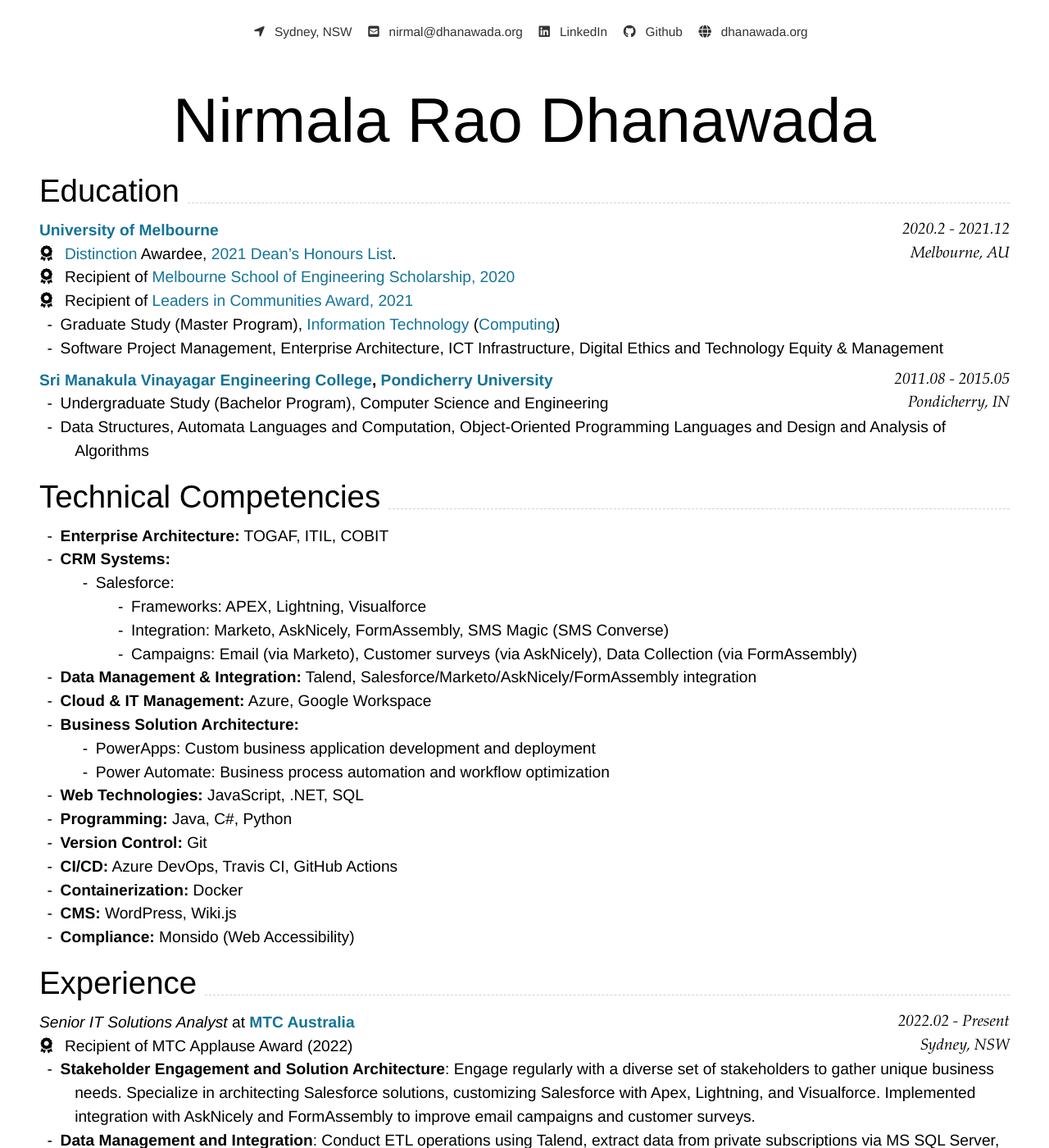
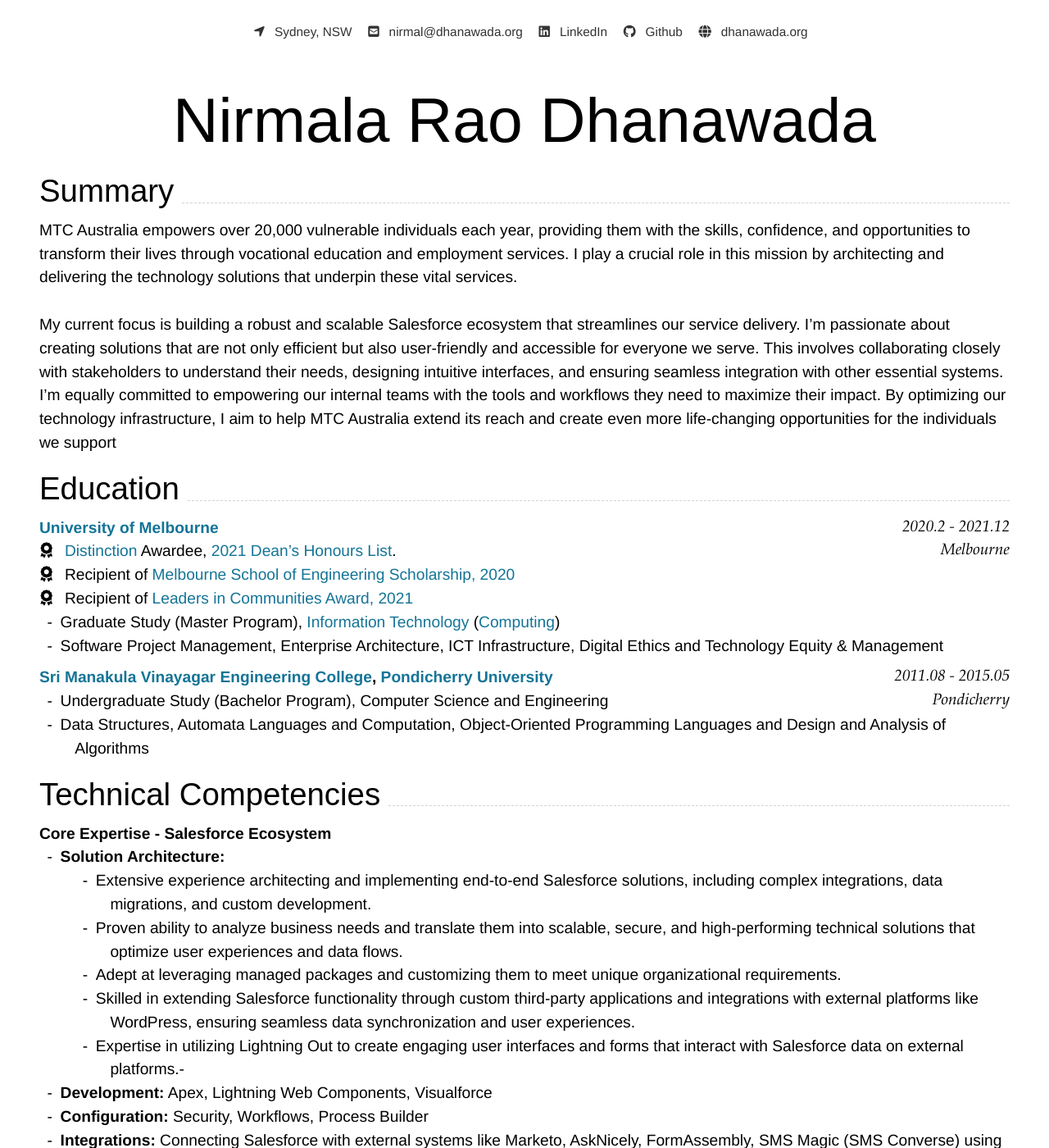
Before and after one commit to thedhanawada/me, a Jekyll site: the page built from index.md, in a window 1280 px wide and 1400 px high. Shown: the whole window at 82% size. Built offline with Jekyll 4.4.1, drawn with Linux system fonts in a browser that asks for light colours; some of the changed text lies outside the part shown.

Commit message:
all changes

````diff
--- a/index.md
+++ b/index.md
@@ -32,15 +32,18 @@ phone:
 
 # Nirmala Rao Dhanawada
 
-<!--## Career Summary
+## Summary
 
-With a career spanning six years in the Information Technology sector, my specialization focuses on the development of software solutions and the provision of technology management services to organizations. As an active member of the open-source community, I am deeply committed to giving back and have dedicated a significant portion of my career to supporting and collaborating with various open-source initiatives. As a technology enthusiast, my efforts are oriented towards the seamless integration of systems in order to optimize efficiency and achieve strategic business objectives. I have collaborated with diverse teams and technical stakeholders to successfully execute projects for a variety of organizations, including non-profit entities. Motivated by a deep-rooted commitment to community service, I am resolute in my pursuit of utilizing my technical expertise to drive meaningful and positive impact.-->
+MTC Australia empowers over 20,000 vulnerable individuals each year, providing them with the skills, confidence, and opportunities to transform their lives through vocational education and employment services. I play a crucial role in this mission by architecting and delivering the technology solutions that underpin these vital services.
 
+
+
+My current focus is building a robust and scalable Salesforce ecosystem that streamlines our service delivery. I'm passionate about creating solutions that are not only efficient but also user-friendly and accessible for everyone we serve. This involves collaborating closely with stakeholders to understand their needs, designing intuitive interfaces, and ensuring seamless integration with other essential systems. I'm equally committed to empowering our internal teams with the tools and workflows they need to maximize their impact. By optimizing our technology infrastructure, I aim to help MTC Australia extend its reach and create even more life-changing opportunities for the individuals we support
 ## Education
 ### **[University of Melbourne](https://www.unimelb.edu.au/){:target="_blank"}** `2020.2 - 2021.12`
 
 ```
-Melbourne, AU
+Melbourne
 ```
 - <i class="fas fa-award"></i> [Distinction](https://policy.unimelb.edu.au/MPF1327){:target="_blank"} Awardee, [2021 Dean's Honours List](https://eng.unimelb.edu.au/students/coursework/progress-your-career/sap/deans-honours-award#2021){:target="_blank"}.
 - <i class="fas fa-award"></i> Recipient of [Melbourne School of Engineering Scholarship, 2020](https://scholarships.unimelb.edu.au/awards/melbourne-school-of-engineering-foundation-scholarship){:target="_blank"}
@@ -59,24 +62,32 @@ Pondicherry, IN
 
 ## Technical Competencies
 
-- **Enterprise Architecture:** TOGAF, ITIL, COBIT
-- **CRM Systems:**
-  - Salesforce:
-    - Frameworks: APEX, Lightning, Visualforce
-    - Integration: Marketo, AskNicely, FormAssembly, SMS Magic (SMS Converse)
-    - Campaigns: Email (via Marketo), Customer surveys (via AskNicely), Data Collection (via FormAssembly)
-- **Data Management & Integration:** Talend, Salesforce/Marketo/AskNicely/FormAssembly integration
-- **Cloud & IT Management:** Azure, Google Workspace
-- **Business Solution Architecture:**
-  - PowerApps: Custom business application development and deployment
-  - Power Automate: Business process automation and workflow optimization
-- **Web Technologies:** JavaScript, .NET, SQL
-- **Programming:** Java, C#, Python
-- **Version Control:** Git
-- **CI/CD:** Azure DevOps, Travis CI, GitHub Actions
-- **Containerization:** Docker
-- **CMS:** WordPress, Wiki.js
-- **Compliance:** Monsido (Web Accessibility)
+
+### **Core Expertise - Salesforce Ecosystem**
+
+
+- **Solution Architecture:**
+  -  Extensive experience architecting and implementing end-to-end Salesforce solutions, including complex integrations, data migrations, and custom development.
+  - Proven ability to analyze business needs and translate them into scalable, secure, and high-performing technical solutions that optimize user experiences and data flows.
+  - Adept at leveraging managed packages and customizing them to meet unique organizational requirements.
+  - Skilled in extending Salesforce functionality through custom third-party applications and integrations with external platforms like WordPress, ensuring seamless data synchronization and user experiences.
+  - Expertise in utilizing Lightning Out to create engaging user interfaces and forms that interact with Salesforce data on external platforms.-
+- **Development:** Apex, Lightning Web Components, Visualforce
+- **Configuration:** Security, Workflows, Process Builder
+- **Integrations:** Connecting Salesforce with external systems like Marketo, AskNicely, FormAssembly, SMS Magic (SMS Converse) using APIs and middleware.
+- **Data Management:**
+  - ETL processes with Talend to load data into Salesforce.
+  - Extracting data from Salesforce to MS SQL for Business Intelligence purposes.
+
+### **Broad Technical Expertise**
+
+* Cloud & Infrastructure: AWS (Lambda), Azure, Google Workspace, Docker, Heroku
+* Development & APIs: Node.js, JavaScript, .NET, C#, Python, Power Apps, Power Automate
+* Databases & ETL: MS SQL, Talend, Salesforce Connect
+* Web Technologies: JavaScript, .NET, SQL, WordPress, Wiki.js
+* Enterprise Architecture: TOGAF, ITIL, COBIT
+* DevOps: Git, Azure DevOps, GitHub Actions, Salesforce DevOps
+* Compliance: Monsido (Web Accessibility)
 
 ## Experience
 ### <sub>_Senior IT Solutions Analyst_ at </sub>**[MTC Australia](https://mtcaustralia.com.au/){:target="_blank"}** `2022.02 - Present`
````
Also changed, not shown: other parts of index.md (+1 -1 lines).
